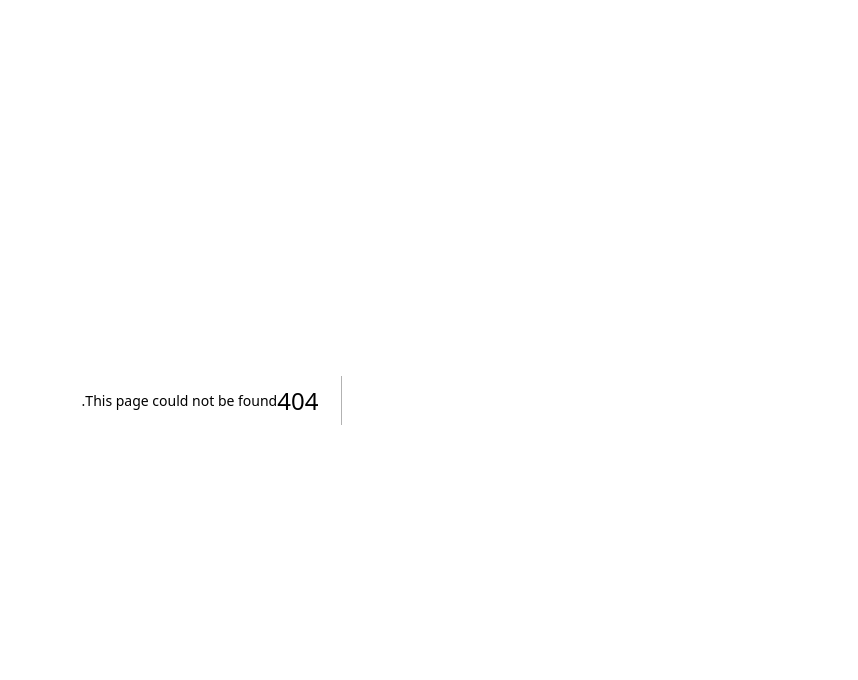
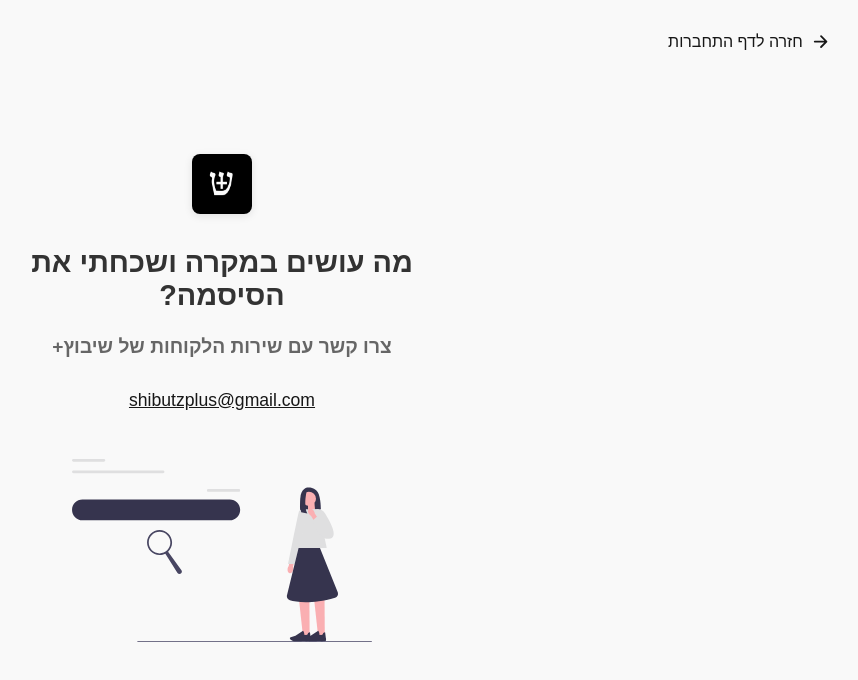
Before and after one commit to shibutzplus/shibutzplus, a Next.js app: page /forget in a window 1280 px wide. Before the commit this address had no page. Shown: the top 680 px of the page, without its empty margins (418-1276 px from the left). Built offline with nearby package versions, Linux system fonts and the light colour scheme.

Commit message:
forget password page

```diff
--- a/package.json
+++ b/package.json
@@ -25,7 +25,8 @@
     "nodemailer": "^6.10.1",
     "react": "^19.0.0",
     "react-dom": "^19.0.0",
-    "react-email": "^4.0.16"
+    "react-email": "^4.0.16",
+    "react-icons": "^5.5.0"
   },
   "devDependencies": {
     "@eslint/eslintrc": "^3",
--- /dev/null
+++ b/src/app/(public)/forget/forget.module.css
@@ -0,0 +1,113 @@
+.container {
+  display: flex;
+  min-height: 100vh;
+  width: 100%;
+  padding: 0;
+}
+
+.contentWrapper {
+  display: flex;
+  flex-direction: column;
+  width: 100%;
+  height: 100vh;
+  overflow: hidden;
+  justify-content: center;
+  align-items: center;
+  background-color: var(--school-section-bg);
+  position: relative;
+}
+
+.backLinkContainer {
+  position: absolute;
+  top: 2rem;
+  right: 2rem;
+  z-index: 10;
+}
+
+.backLink {
+  display: flex;
+  align-items: center;
+  color: var(--primary-color);
+  font-size: 1rem;
+  font-weight: 500;
+  text-decoration: none;
+  transition: color 0.2s ease;
+}
+
+.backLink:hover {
+  color: var(--primary-dark);
+}
+
+.backIcon {
+  margin-left: 0.5rem;
+  font-size: 1.2rem;
+}
+
+.forgetContainer {
+  display: flex;
+  flex-direction: column;
+  align-items: center;
+  text-align: center;
+  max-width: 500px;
+  padding: 2rem;
+}
+
+.logoContainer {
+  margin-bottom: 2rem;
+}
+
+.title {
+  font-size: 1.8rem;
+  font-weight: 700;
+  margin-bottom: 1.5rem;
+  color: var(--title-color);
+}
+
+.subtitle {
+  font-size: 1.2rem;
+  font-weight: 600;
+  margin-bottom: 2rem;
+  color: var(--description-text);
+}
+
+.emailLink {
+  font-size: 1.1rem;
+  color: var(--primary-color);
+  text-decoration: underline;
+}
+
+.illustrationContainer {
+  margin-top: 3rem;
+  max-width: 300px;
+}
+
+.illustration {
+  width: 100%;
+  height: auto;
+  object-fit: contain;
+}
+
+/* Responsive Design */
+@media (max-width: 768px) {
+  .forgetContainer {
+    padding: 2rem 1.5rem;
+  }
+
+  .title {
+    font-size: 1.5rem;
+  }
+
+  .subtitle {
+    font-size: 1rem;
+  }
+}
+
+@media (max-width: 576px) {
+  .forgetContainer {
+    padding: 1.5rem 1rem;
+  }
+
+  .illustrationContainer {
+    max-width: 200px;
+  }
+}
--- /dev/null
+++ b/src/app/(public)/forget/page.tsx
@@ -0,0 +1,53 @@
+"use client";
+
+import React from "react";
+import Image from "next/image";
+import Link from "next/link";
+import styles from "./forget.module.css";
+import Logo from "@/components/core/Logo/Logo";
+import { IoArrowForward } from "react-icons/io5";
+import { OurEmail } from "@/models/constant";
+
+const ForgetPasswordPage: React.FC = () => {
+    return (
+        <main className={styles.container}>
+            <div className={styles.contentWrapper}>
+                <div className={styles.backLinkContainer}>
+                    <Link href="/login" className={styles.backLink}>
+                        <IoArrowForward className={styles.backIcon} />
+                        <span>חזרה לדף התחברות</span>
+                    </Link>
+                </div>
+                <div className={styles.forgetContainer}>
+                    <div className={styles.logoContainer}>
+                        <Logo size="M" />
+                    </div>
+
+                    <h1 className={styles.title}>מה עושים במקרה ושכחתי את הסיסמה?</h1>
+                    <h2 className={styles.subtitle}>צרו קשר עם שירות הלקוחות של שיבוץ+</h2>
+
+                    <Link href={`mailto:${OurEmail}`} className={styles.emailLink}>
+                        {OurEmail}
+                    </Link>
+
+                    <div className={styles.illustrationContainer}>
+                        <Image
+                            src="/undraw_search-engines_k649.svg"
+                            alt="Workspace Illustration"
+                            width={300}
+                            height={200}
+                            className={styles.illustration}
+                        />
+                    </div>
+                </div>
+            </div>
+        </main>
+    );
+};
+
+export default ForgetPasswordPage;
+
+//icon colors
+//#dfdfe0
+// #6c63ff
+// #36344e
--- a/src/components/LoginForm/LoginForm.tsx
+++ b/src/components/LoginForm/LoginForm.tsx
@@ -80,7 +80,7 @@ const LoginForm: React.FC = () => {
                         <span>זכור אותי לפעם הבאה</span>
                     </label>
                     <div className={styles.forgotPassword}>
-                        <Link href="#">שכחת סיסמה?</Link>
+                        <Link href={routePath.forget.p}>שכחת סיסמה?</Link>
                     </div>
                 </div>
 
--- /dev/null
+++ b/src/components/core/Logo/Logo.module.css
@@ -0,0 +1,18 @@
+.iconPlaceholder {
+    width: 60px;
+    height: 60px;
+    background-color: var(--icon-placeholder-bg);
+    border-radius: 8px;
+    display: flex;
+    justify-content: center;
+    align-items: center;
+    margin: 0 auto;
+    padding: 10px;
+    box-shadow: 0 2px 8px rgba(0, 0, 0, 0.1);
+}
+
+.logo {
+    object-fit: contain;
+    max-width: 100%;
+    max-height: 100%;
+}
--- /dev/null
+++ b/src/components/core/Logo/Logo.tsx
@@ -0,0 +1,23 @@
+import React from "react";
+import styles from "./Logo.module.css";
+import Image from "next/image";
+
+type LogoProps = {
+    size?: "S" | "M" | "L";
+};
+
+const Logo: React.FC<LogoProps> = ({ size = "M" }) => {
+    return (
+        <div className={styles.iconPlaceholder}>
+            <Image
+                src="/logo.png"
+                alt="ShibutzPlus Logo"
+                width={size === "S" ? 20 : size === "M" ? 40 : 60}
+                height={size === "S" ? 20 : size === "M" ? 40 : 60}
+                className={styles.logo}
+            />
+        </div>
+    );
+};
+
+export default Logo;
--- a/src/routes/index.ts
+++ b/src/routes/index.ts
@@ -10,6 +10,7 @@ const router: Record<string, IRoute> = {
     dashboard: { p: "/dashboard", private: true },
     connect: { p: "/connect", private: true },
     about: { p: "/about", private: false },
+    forget: {p: "/forget", private: false}
 }
 
 export default router
```
Also changed, not shown: src/components/AuthHero/AuthHero.module.css (+0 -19 lines), src/components/AuthHero/AuthHero.tsx (+2 -9 lines), public/undraw_search-engines_k649.svg (added), 1 other file (tests, documents, lock files or other folders).
